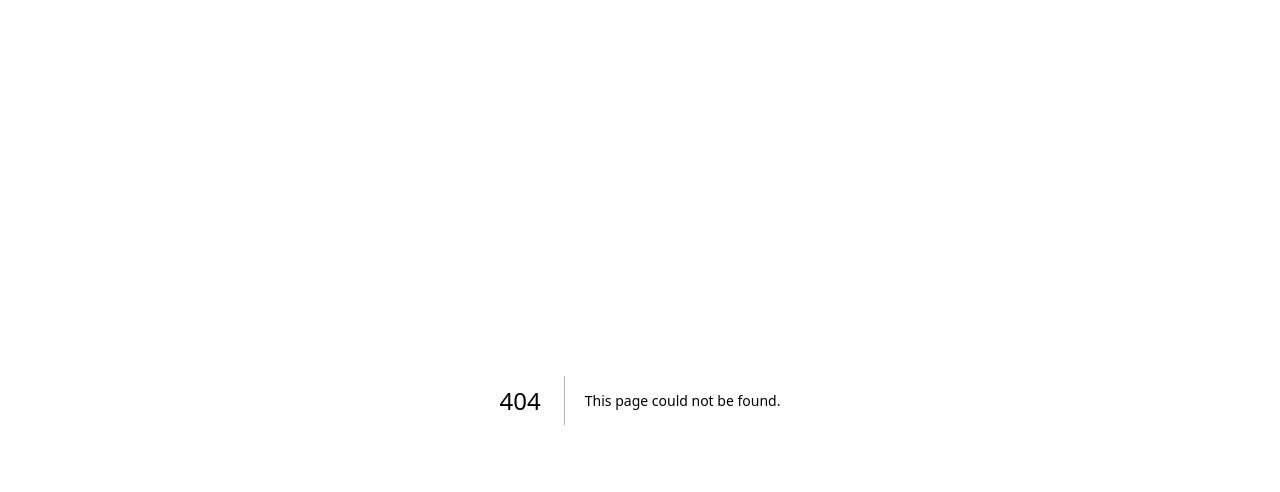
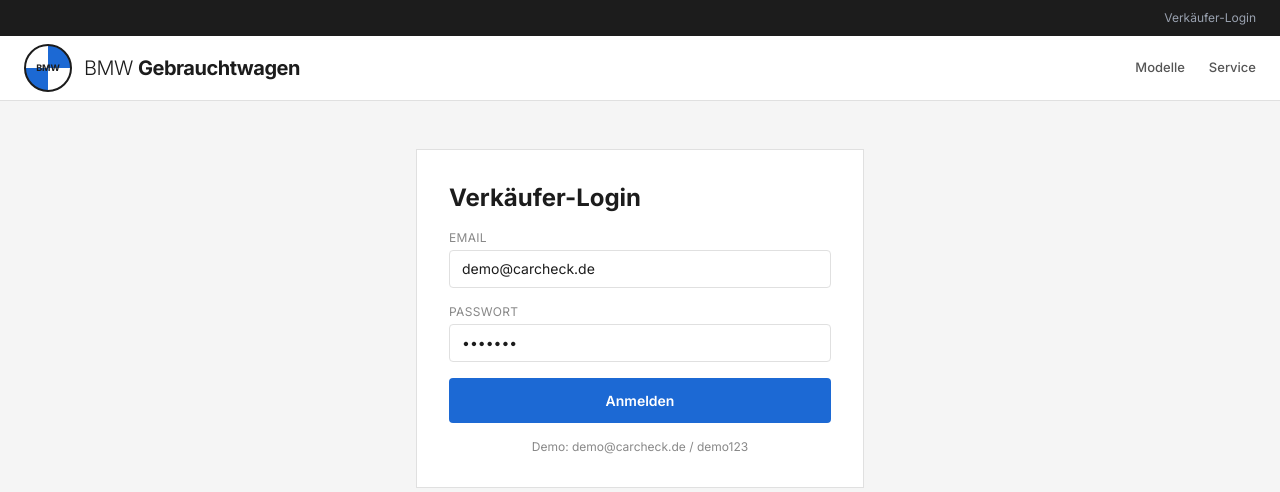
Before and after one commit to Saaraahwo/gebrauchtwagen-ki-assistent, a Next.js app: page /login in a window 1280 px wide. Before the commit this address had no page. Shown: the top 492 px of the page. Built offline with nearby package versions, Linux system fonts and the light colour scheme.

Commit message:
Add seller login and dashboard pages

```diff
--- /dev/null
+++ b/app/dashboard/page.tsx
@@ -0,0 +1,16 @@
+import { redirect } from 'next/navigation';
+import { getSellerFromCookies } from '@/lib/auth/require-seller';
+import { Header } from '@/components/Header';
+import { SellerDashboard } from '@/components/SellerDashboard';
+
+export default async function DashboardPage() {
+  const seller = await getSellerFromCookies();
+  if (!seller) redirect('/login');
+
+  return (
+    <>
+      <Header />
+      <SellerDashboard />
+    </>
+  );
+}
--- /dev/null
+++ b/app/login/page.tsx
@@ -0,0 +1,13 @@
+import { Header } from '@/components/Header';
+import { SellerLogin } from '@/components/SellerLogin';
+
+export default function LoginPage() {
+  return (
+    <>
+      <Header />
+      <main className="max-w-layout mx-auto px-6">
+        <SellerLogin />
+      </main>
+    </>
+  );
+}
```
